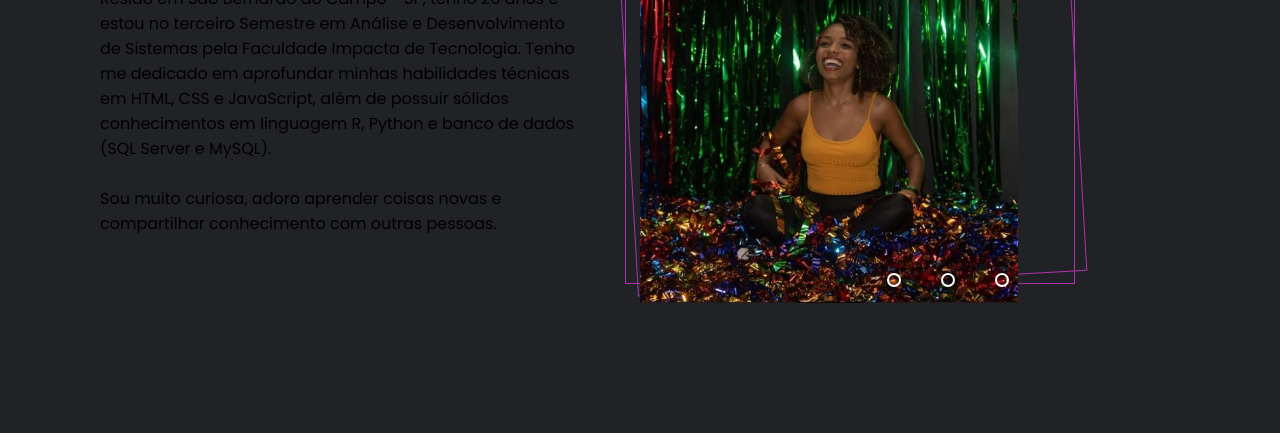
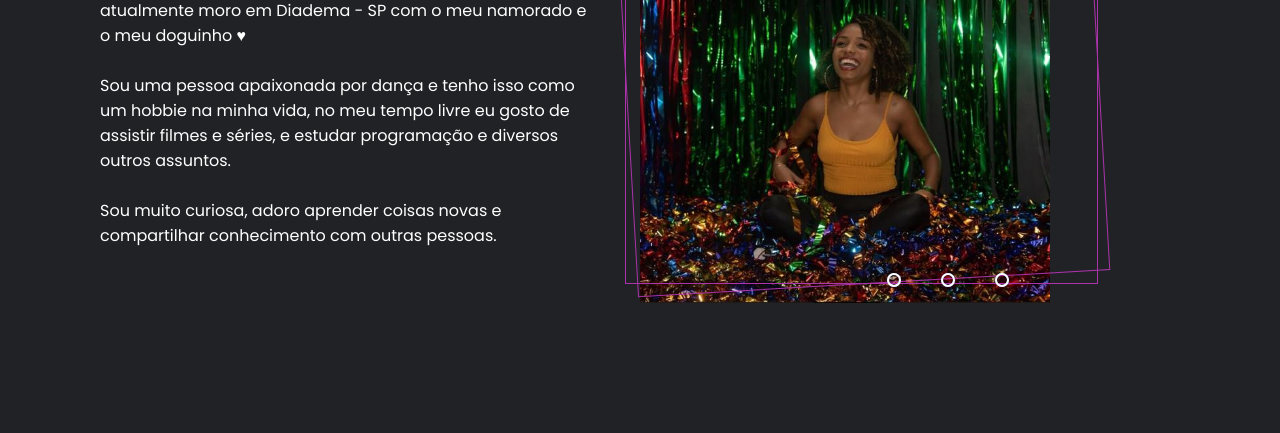
Before and after one commit to tamicristina/apresentacao_pessoal, a plain HTML site: page index.html in a window 1280 px wide. Shown: the part 367-800 px from the top of the page. Drawn offline with Linux system fonts and the light colour scheme.

Commit message:
refatorando slider

```diff
--- a/index.html
+++ b/index.html
@@ -12,7 +12,7 @@
       <nav class="nav_menu">
         <ul>
           <a href="#aboutme"><i data-feather="user"></i>Sobre mim</a>
-          <a href="#services"><i data-feather="briefcase"></i>Serviços</a>
+          <a href="#services"><i data-feather="briefcase"></i>Formação</a>
           <a href="#portfolio"><i data-feather="image"></i>Portfólio</a>
           <a href="#curriculo"><i data-feather="list"></i>Currículo</a>
           <a href="#contact"><i data-feather="send"></i>Contato</a>
@@ -22,26 +22,19 @@
     <section id="aboutme" class="section_about_me">
       <div class="section_container">
         <h1 class="section_title">Sobre mim</h1>
-        <p>
-          Resido em São Bernardo do Campo - SP, tenho 26 anos e estou no
-          terceiro Semestre em Análise e Desenvolvimento de Sistemas pela
-          Faculdade Impacta de Tecnologia. Tenho me dedicado em aprofundar
-          minhas habilidades técnicas em HTML, CSS e JavaScript, além de possuir
-          sólidos conhecimentos em linguagem R, Python e banco de dados (SQL
-          Server e MySQL).
-          <br />
-          <br />Sou muito curiosa, adoro aprender coisas novas e compartilhar
+        <p class="paragrafo_sobre_mim">
+          Olá, meu nome é Tamires Cristina, tenho 29 anos e atualmente moro em
+          Diadema - SP com o meu namorado e o meu doguinho ♥ <br /> <br />Sou uma pessoa
+          apaixonada por dança e tenho isso como um hobbie na minha vida, no meu
+          tempo livre eu gosto de assistir filmes e séries, e estudar programação e diversos outros assuntos.
+          <br /><br />Sou muito curiosa, adoro aprender coisas novas e compartilhar
           conhecimento com outras pessoas.
         </p>
       </div>
 
       <div class="slider">
-        <div class="line pink"></div>
-        <div class="line green"></div>
-
         <div class="slides">
-
-          <input type="radio" name="radio-btn" id="radio1" checked/>
+          <input type="radio" name="radio-btn" id="radio1" />
           <input type="radio" name="radio-btn" id="radio2" />
           <input type="radio" name="radio-btn" id="radio3" />
 
@@ -56,11 +49,12 @@
           </div>
 
           <div class="navigation-auto">
-            <div class="auto_btn1"></div>
-            <div class="auto_btn2"></div>
-            <div class="auto_btn3"></div>
+            <div class="auto-btn1"></div>
+            <div class="auto-btn2"></div>
+            <div class="auto-btn3"></div>
           </div>
-
+          <div class="line pink"></div>
+          <div class="line green"></div>
         </div>
 
         <div class="manual-navigation">
@@ -68,9 +62,8 @@
           <label for="radio2" class="manual-btn"></label>
           <label for="radio3" class="manual-btn"></label>
         </div>
-
       </div>
     </section>
-    <script src="./script.js"></script>
+    <script src="script.js"></script>
   </body>
 </html>
--- a/script.js
+++ b/script.js
@@ -0,0 +1,19 @@
+let count = 1;
+
+// let radio = (document.getElementById("radio" + count).checked = true);
+// console.log(radio);
+
+// setInterval(() => {
+//   nextImage();
+// }, 3000);
+
+// function nextImage() {
+//   count++;
+//   if (count > 3) {
+//     count = 1;
+//   }
+
+//   document.getElementById("radio" + count).checked = true;
+// }
+
+// console.log("estou aqui");
--- a/style.css
+++ b/style.css
@@ -60,11 +60,13 @@ body {
 }
 
 .slider {
-  margin: 0 auto;
-  width: 50%;
+  /* margin: 0 auto; */
+  width: 38%;
   height: 450px;
   overflow: hidden;
+
 }
+
 
 .slides {
   width: 400%;
@@ -79,10 +81,11 @@ body {
 .slide {
   width: 25%;
   position: relative;
+  transition: 2s;
 }
 
 .slide img {
-  width: 70%;
+  width: 100%;
   height: 100%;
   object-fit: cover;
 }
@@ -131,8 +134,44 @@ body {
   transition: 1s;
 }
 
-.section_about_me .slider .line {
-  width: calc(32% + 40px);
+.navigation-auto{
+  position: absolute;
+  width:615px;
+  margin-top: 420px;
+  display: flex;
+  justify-content: center;
+}
+
+.navigation-auto div:not(:last-child){
+  margin-right: 40px;
+}
+
+#radio1:checked ~ .navigation-auto .auto-btn1{
+  background-color: #fff;
+}
+
+#radio2:checked ~ .navigation-auto .auto-btn2{
+  background-color: #fff;
+}
+
+#radio3:checked ~ .navigation-auto .auto-btn3{
+  background-color: #fff;
+}
+
+
+
+
+
+
+
+
+
+
+
+
+
+.section_about_me .line {
+  width: calc(35% + 25px);
   height: calc(50% + 40px);
   border: 1px solid var(--dark-pink);
   position: absolute;
@@ -140,7 +179,11 @@ body {
   left: calc(50% - 2% / 2 - 2px);
 }
 
-.section_about_me .slider .line.green {
+.section_about_me .line.green {
   transform: rotate(-3.3deg);
   color: var(--green);
 }
+
+.paragrafo_sobre_mim{
+  color: #fff;
+}
```
